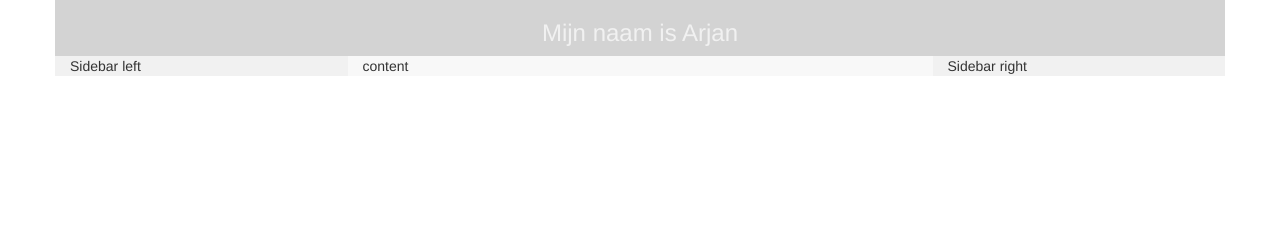
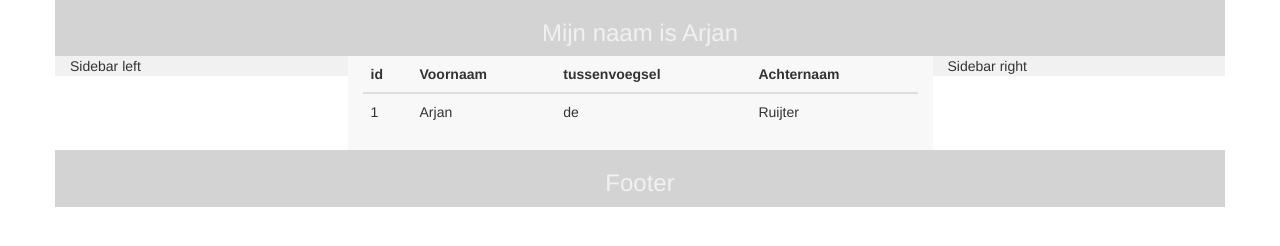
Before and after one commit to rra-am1b-2016/bootstrap-Introduction, a plain HTML site: page index.html in a window 1280 px wide. Drawn offline with Linux system fonts and the light colour scheme.

Commit message:
bootstrap table

```diff
--- a/index.html
+++ b/index.html
@@ -11,14 +11,37 @@
 </head>
 <body>
    <div class="container">
-
       <div class="row">
          <div class="col-xs-12"><h3>Mijn naam is Arjan</h3></div>
       </div>
       <div class="row">
          <div class="col-xs-3">Sidebar left</div>
-      <div class="col-xs-6">content</div>
+         <div class="col-xs-6">
+            <div class="table-responsive">
+               <table class="table">
+                  <thead>
+                     <tr>
+                        <th>id</th>
+                        <th>Voornaam</th>
+                        <th>tussenvoegsel</th>
+                        <th>Achternaam</th>
+                     </tr>
+                  </thead>
+                  <tbody>
+                     <tr>
+                     <td>1</td>
+                     <td>Arjan</td>
+                     <td>de</td>
+                     <td>Ruijter</td>
+                     </tr>
+                  </tbody>
+               </table>
+            </div>
+         </div>
          <div class="col-xs-3">Sidebar right</div>
+      </div>
+      <div class="row">
+         <div class="col-xs-12"><h3>Footer</h3></div>
       </div>
    </div>
 </body>
```
Lines whose indentation alone changed are shown as unchanged.
